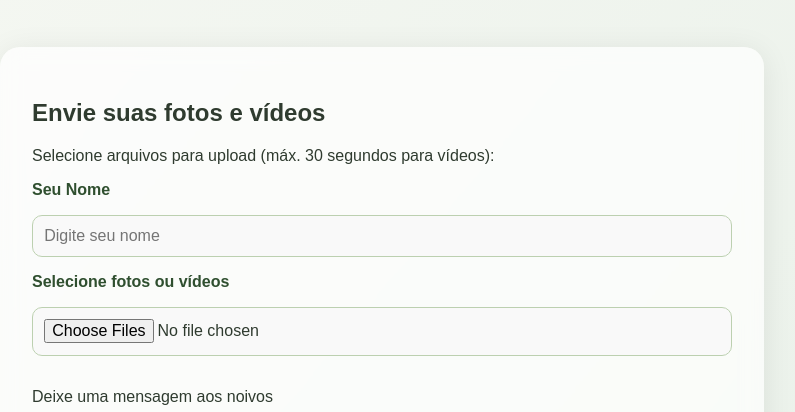
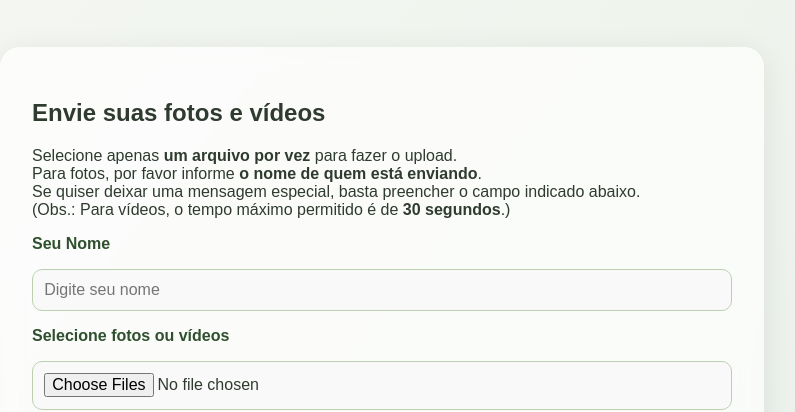
Before and after one commit to Fernanda-Teixeira-Vilassa/maxesilva, a website: page public/index.html in a window 1280 px wide. Shown: the part 410-822 px from the top of the page, without its empty margins (258-1053 px from the left). Drawn offline with Linux system fonts and the light colour scheme.

Commit message:
Ajustando o texto

```diff
--- a/public/index.html
+++ b/public/index.html
@@ -19,7 +19,10 @@
 
   <main class="container">
     <h2>Envie suas fotos e vídeos</h2>
-    <p>Selecione arquivos para upload (máx. 30 segundos para vídeos):</p>
+    <p>Selecione apenas <strong>um arquivo por vez</strong> para fazer o upload. <br>
+    Para fotos, por favor informe <strong>o nome de quem está enviando</strong>. <br>
+    Se quiser deixar uma mensagem especial, basta preencher o campo indicado abaixo. <br>
+    (Obs.: Para vídeos, o tempo máximo permitido é de <strong>30 segundos</strong>.)</p>
 
     <form id="uploadForm">
       <label for="nome">Seu Nome</label>
```
